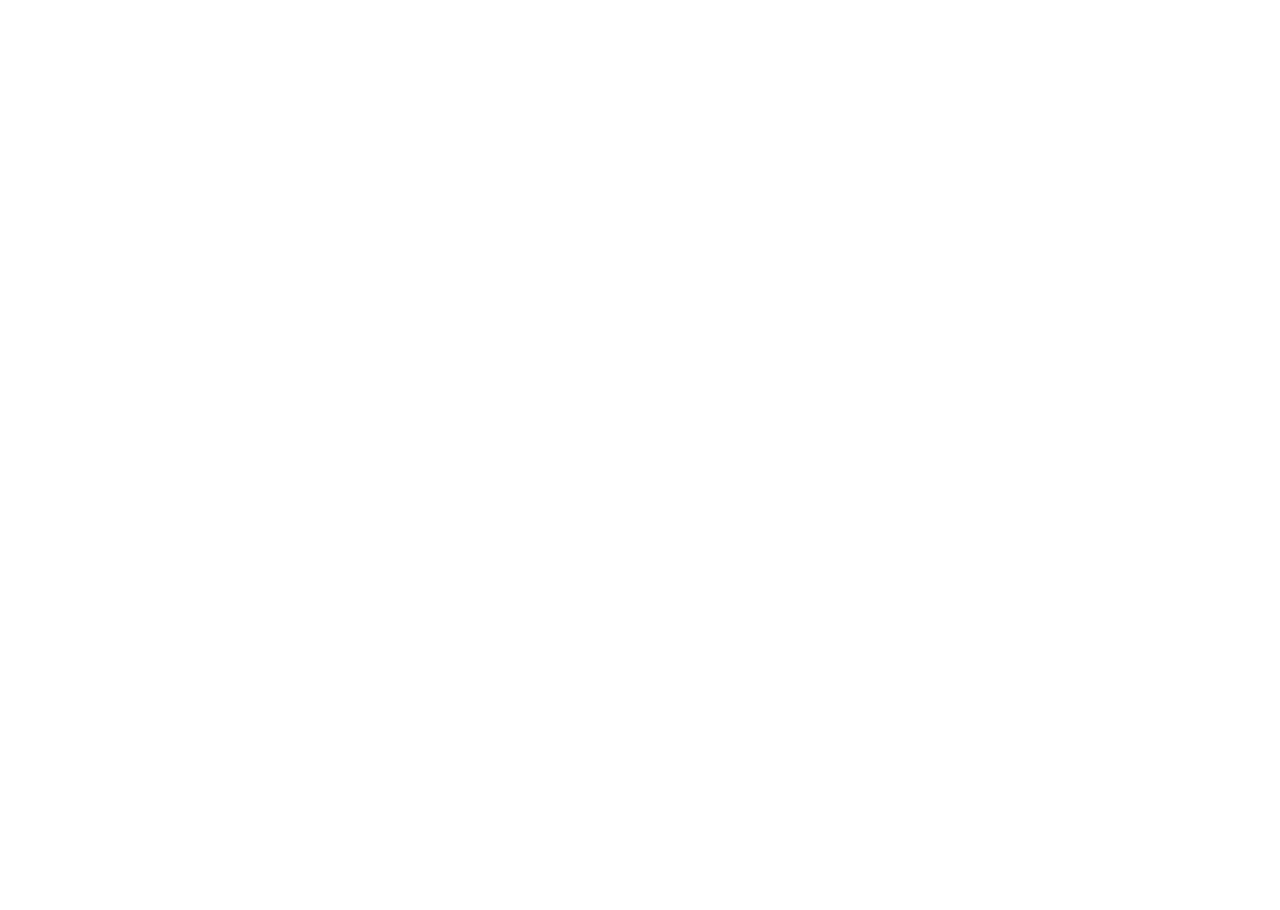
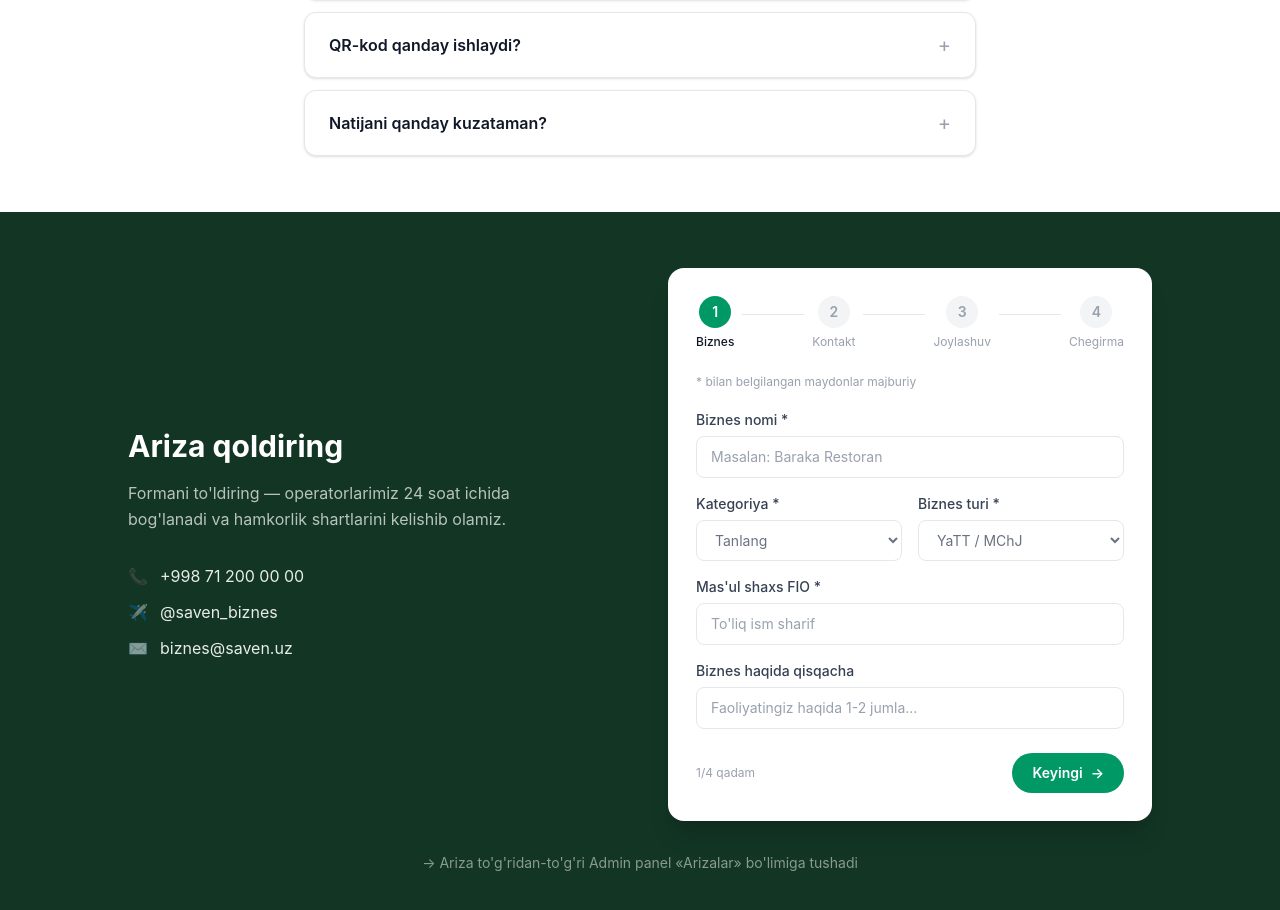
Before and after one commit to iqbolmadaliyev003-collab/saven, a Vue app: page / in a window 1280 px wide. Shown: the part 2487-3397 px from the top of the page. Before the commit the page ends 2157 px from the top, so only its background shows below. Built offline with nearby package versions, Linux system fonts and the light colour scheme.

Commit message:
ariza qoldirish

```diff
--- /dev/null
+++ b/src/components/Landing/ArizaQoldiring.vue
@@ -0,0 +1,203 @@
+<template>
+  <section class="w-full bg-[#123524] py-10 px-4 sm:py-14">
+    <div
+      class="max-w-5xl mx-auto grid grid-cols-1 lg:grid-cols-2 gap-10 lg:gap-14 items-center"
+    >
+      <!-- Chap taraf: matn -->
+      <div class="text-white">
+        <h2 class="text-2xl sm:text-3xl font-bold mb-4">Ariza qoldiring</h2>
+        <p
+          class="text-sm sm:text-base text-white/70 leading-relaxed mb-8 max-w-md"
+        >
+          Formani to'ldiring — operatorlarimiz 24 soat ichida bog'lanadi va
+          hamkorlik shartlarini kelishib olamiz.
+        </p>
+
+        <div class="flex flex-col gap-3 text-sm sm:text-base">
+          <a
+            href="tel:+998712000000"
+            class="flex items-center gap-3 text-white/90 hover:text-white transition-colors"
+          >
+            <span class="text-white/50">📞</span> +998 71 200 00 00
+          </a>
+          <a
+            href="#"
+            class="flex items-center gap-3 text-white/90 hover:text-white transition-colors"
+          >
+            <span class="text-white/50">✈️</span> @saven_biznes
+          </a>
+          <a
+            href="mailto:biznes@saven.uz"
+            class="flex items-center gap-3 text-white/90 hover:text-white transition-colors"
+          >
+            <span class="text-white/50">✉️</span> biznes@saven.uz
+          </a>
+        </div>
+      </div>
+
+      <!-- O'ng taraf: forma -->
+      <div class="bg-white rounded-2xl shadow-xl p-5 sm:p-7">
+        <!-- Stepper -->
+        <div class="flex items-center mb-6 overflow-x-auto">
+          <template v-for="(step, i) in steps" :key="step.label">
+            <div class="flex flex-col items-center shrink-0">
+              <div
+                class="w-7 h-7 sm:w-8 sm:h-8 rounded-full flex items-center justify-center text-xs sm:text-sm font-semibold shrink-0"
+                :class="
+                  i + 1 === currentStep
+                    ? 'bg-emerald-600 text-white'
+                    : i + 1 < currentStep
+                      ? 'bg-emerald-100 text-emerald-700'
+                      : 'bg-gray-100 text-gray-400'
+                "
+              >
+                {{ i + 1 }}
+              </div>
+              <span
+                class="mt-1.5 text-[10px] sm:text-xs whitespace-nowrap"
+                :class="
+                  i + 1 === currentStep
+                    ? 'text-gray-900 font-medium'
+                    : 'text-gray-400'
+                "
+              >
+                {{ step.label }}
+              </span>
+            </div>
+            <div
+              v-if="i < steps.length - 1"
+              class="flex-1 h-px mx-1.5 sm:mx-2 mb-4"
+              :class="i + 1 < currentStep ? 'bg-emerald-300' : 'bg-gray-200'"
+            />
+          </template>
+        </div>
+
+        <p class="text-xs text-gray-400 mb-5">
+          * bilan belgilangan maydonlar majburiy
+        </p>
+
+        <!-- Forma maydonlari -->
+        <form class="flex flex-col gap-4" @submit.prevent="nextStep">
+          <div>
+            <label
+              class="block text-xs sm:text-sm font-medium text-gray-700 mb-1.5"
+            >
+              Biznes nomi *
+            </label>
+            <input
+              v-model="form.name"
+              type="text"
+              placeholder="Masalan: Baraka Restoran"
+              class="w-full rounded-lg border border-gray-200 px-3.5 py-2.5 text-sm placeholder:text-gray-400 focus:outline-none focus:ring-2 focus:ring-emerald-500/40 focus:border-emerald-500"
+            />
+          </div>
+
+          <div class="grid grid-cols-1 sm:grid-cols-2 gap-4">
+            <div>
+              <label
+                class="block text-xs sm:text-sm font-medium text-gray-700 mb-1.5"
+              >
+                Kategoriya *
+              </label>
+              <select
+                v-model="form.category"
+                class="w-full rounded-lg border border-gray-200 px-3.5 py-2.5 text-sm text-gray-500 focus:outline-none focus:ring-2 focus:ring-emerald-500/40 focus:border-emerald-500"
+              >
+                <option value="">Tanlang</option>
+                <option value="restoran">Restoran</option>
+                <option value="kafe">Kafe</option>
+                <option value="salon">Salon</option>
+              </select>
+            </div>
+            <div>
+              <label
+                class="block text-xs sm:text-sm font-medium text-gray-700 mb-1.5"
+              >
+                Biznes turi *
+              </label>
+              <select
+                v-model="form.type"
+                class="w-full rounded-lg border border-gray-200 px-3.5 py-2.5 text-sm text-gray-500 focus:outline-none focus:ring-2 focus:ring-emerald-500/40 focus:border-emerald-500"
+              >
+                <option value="">YaTT / MChJ</option>
+                <option value="yatt">YaTT</option>
+                <option value="mchj">MChJ</option>
+              </select>
+            </div>
+          </div>
+
+          <div>
+            <label
+              class="block text-xs sm:text-sm font-medium text-gray-700 mb-1.5"
+            >
+              Mas'ul shaxs FIO *
+            </label>
+            <input
+              v-model="form.contact"
+              type="text"
+              placeholder="To'liq ism sharif"
+              class="w-full rounded-lg border border-gray-200 px-3.5 py-2.5 text-sm placeholder:text-gray-400 focus:outline-none focus:ring-2 focus:ring-emerald-500/40 focus:border-emerald-500"
+            />
+          </div>
+
+          <div>
+            <label
+              class="block text-xs sm:text-sm font-medium text-gray-700 mb-1.5"
+            >
+              Biznes haqida qisqacha
+            </label>
+            <input
+              v-model="form.about"
+              type="text"
+              placeholder="Faoliyatingiz haqida 1-2 jumla..."
+              class="w-full rounded-lg border border-gray-200 px-3.5 py-2.5 text-sm placeholder:text-gray-400 focus:outline-none focus:ring-2 focus:ring-emerald-500/40 focus:border-emerald-500"
+            />
+          </div>
+
+          <div class="flex items-center justify-between mt-2">
+            <span class="text-xs text-gray-400"
+              >{{ currentStep }}/{{ steps.length }} qadam</span
+            >
+            <button
+              type="submit"
+              class="inline-flex items-center gap-2 rounded-full bg-emerald-600 hover:bg-emerald-700 text-white text-sm font-semibold px-5 py-2.5 transition-colors"
+            >
+              Keyingi <span aria-hidden="true">→</span>
+            </button>
+          </div>
+        </form>
+      </div>
+    </div>
+
+    <p class="text-center text-white/50 text-xs sm:text-sm mt-8">
+      → Ariza to'g'ridan-to'g'ri Admin panel «Arizalar» bo'limiga tushadi
+    </p>
+  </section>
+</template>
+
+<script setup>
+import { ref } from "vue";
+
+const steps = [
+  { label: "Biznes" },
+  { label: "Kontakt" },
+  { label: "Joylashuv" },
+  { label: "Chegirma" },
+];
+
+const currentStep = ref(1);
+
+const form = ref({
+  name: "",
+  category: "",
+  type: "",
+  contact: "",
+  about: "",
+});
+
+function nextStep() {
+  if (currentStep.value < steps.length) {
+    currentStep.value++;
+  }
+}
+</script>
--- /dev/null
+++ b/src/components/Landing/KopSoraladiganSavollar.vue
@@ -0,0 +1,81 @@
+<template>
+  <section class="w-full bg-white py-10 px-4 sm:py-14">
+    <div class="max-w-2xl mx-auto">
+      <h2
+        class="text-center text-lg sm:text-2xl font-bold text-gray-900 mb-6 sm:mb-8"
+      >
+        Ko'p so'raladigan savollar
+      </h2>
+
+      <div class="flex flex-col gap-3">
+        <div
+          v-for="(item, index) in faqs"
+          :key="index"
+          class="rounded-xl border border-gray-200 bg-white shadow-sm overflow-hidden"
+        >
+          <button
+            type="button"
+            @click="toggle(index)"
+            class="w-full flex items-start sm:items-center justify-between gap-4 px-4 py-4 sm:px-6 sm:py-5 text-left"
+          >
+            <span class="text-sm sm:text-base font-semibold text-gray-900">
+              {{ item.question }}
+            </span>
+            <span
+              class="shrink-0 mt-0.5 sm:mt-0 text-gray-400 text-xl leading-none transition-transform duration-200"
+              :class="openIndex === index ? 'rotate-180 text-emerald-600' : ''"
+            >
+              {{ openIndex === index ? "−" : "+" }}
+            </span>
+          </button>
+
+          <div
+            class="grid transition-all duration-300 ease-in-out"
+            :class="openIndex === index ? 'grid-rows-[1fr]' : 'grid-rows-[0fr]'"
+          >
+            <div class="overflow-hidden">
+              <p
+                class="px-4 pb-4 sm:px-6 sm:pb-5 text-xs sm:text-sm text-gray-500 leading-relaxed"
+              >
+                {{ item.answer }}
+              </p>
+            </div>
+          </div>
+        </div>
+      </div>
+    </div>
+  </section>
+</template>
+
+<script setup>
+import { ref } from "vue";
+
+const faqs = [
+  {
+    question: "Ulanish qancha turadi?",
+    answer:
+      "Ulanish va Biznes panelidan foydalanish mutlaqo bepul. Siz faqat mijozga beriladigan chegirma foizini belgilaysiz.",
+  },
+  {
+    question: "Chegirma foizini kim belgilaydi?",
+    answer:
+      "Siz o'zingiz. Tajribamizdan kelib chiqib, kategoriyangiz uchun eng samarali foizni tavsiya qilamiz (odatda 10–30%).",
+  },
+  {
+    question: "QR-kod qanday ishlaydi?",
+    answer:
+      "Mijoz ilovadagi shaxsiy QR-kodini kassirga ko'rsatadi. Kassir skaner qilib chegirmani qo'llaydi — jarayon 5 soniya.",
+  },
+  {
+    question: "Natijani qanday kuzataman?",
+    answer:
+      "Biznes panelida tashriflar soni, o'rtacha chek va qaytgan mijozlar statistikasi real vaqtda ko'rinadi.",
+  },
+];
+
+const openIndex = ref(0);
+
+function toggle(index) {
+  openIndex.value = openIndex.value === index ? null : index;
+}
+</script>
--- a/src/views/Landing/HomeView.vue
+++ b/src/views/Landing/HomeView.vue
@@ -4,6 +4,8 @@
 import NegaSaven from "../../components/Landing/NegaSaven.vue";
 import first_page from "../../components/Landing/first_page.vue";
 import KimlarUchun from "../../components/Landing/KimlarUchun (1).vue";
+import KopSoraladiganSavollar from "../../components/Landing/KopSoraladiganSavollar.vue";
+import ArizaQoldiring from "../../components/Landing/ArizaQoldiring.vue";
 </script>
 
 <template>
@@ -14,6 +16,8 @@
     <Howitworks />
     <NegaSaven />
     <KimlarUchun />
+    <KopSoraladiganSavollar />
+    <ArizaQoldiring />
   </div>
 </template>
 
```
